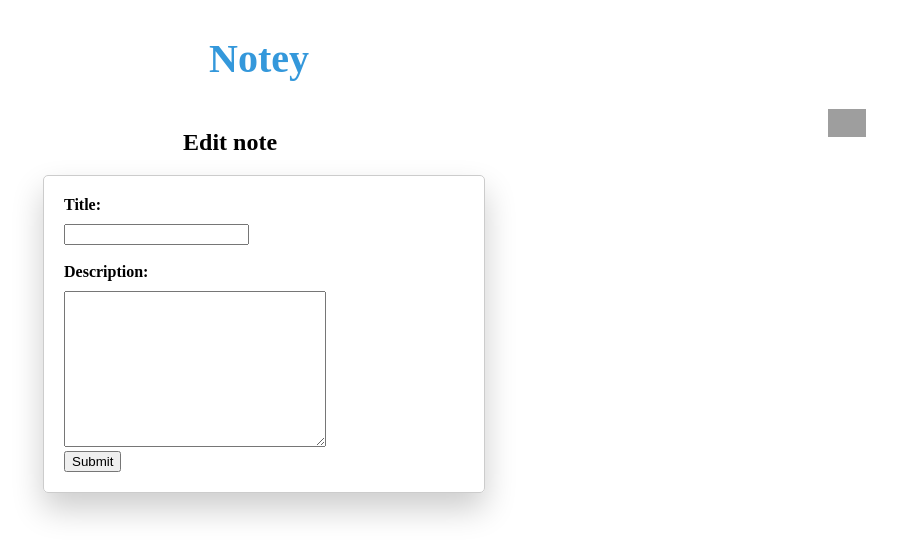
After one commit to markokova/notey, a PHP site: page /pages/edit_note_page.php?categoryId=1 in a window 1280 px wide. The commit adds this page. Shown: the top 559 px of the page, without its empty margins (376-1273 px from the left). Run offline with PHP 8.4, Linux system fonts and the light colour scheme; data that the repository does not hold is empty; grey boxes are pictures that could not be loaded.

Commit message:
add edit functionality

```diff
--- a/css/styles.css
+++ b/css/styles.css
@@ -151,9 +151,8 @@ img{
     margin-right: 30px;
 }
 
-#welcome-message{
+.centered-title{
     text-align: center;
-    margin-left: 5%;
 }
 
 .garbage-image{
--- a/ideaDev.txt
+++ b/ideaDev.txt
@@ -39,3 +39,5 @@ notes:
 -when loging out or submiting forms I don't want to let the user be able to go back with browser back arrow button.
 
 -stop long descriptions from overlaping in note.php page
+
+-limit how much of description is shown and hide the rest, only when it is opened in note.php you can see all(should see)
--- a/index.php
+++ b/index.php
@@ -8,7 +8,7 @@
 </head>
 <body>
     <?php include('header.php');?>
-    <h1 id="welcome-message">Welcome to Notey</h1>
+    <h1 class="centered-title">Welcome to Notey</h1>
     <div class="card-container">
         <?php
         include './phpScripts/get_categories.php';
--- /dev/null
+++ b/pages/edit_note_page.php
@@ -0,0 +1,26 @@
+<!DOCTYPE html>
+<html lang="en">
+<head>
+    <meta charset="UTF-8">
+    <meta name="viewport" content="width=device-width, initial-scale=1.0">
+    <title>Edit Note</title>
+    <link rel="stylesheet" href="../css/styles.css">
+</head>
+<body>
+    <?php include("../header.php")?>
+    <h2 class="centered-title">Edit note</h2>
+    <form action="/phpScripts/edit_note.php" method="POST">
+        <input type="hidden" name="categoryId" value="<?php echo $_GET["categoryId"]; ?>">
+        <input type="hidden" name="category" value="<?php echo $_GET["category"]?>">
+        <input type="hidden" name="title" value="<?php echo $_GET["noteTitle"]?>">
+        <input type="hidden" name="description" value="<?php echo $_GET["noteDescription"]?>">
+        <input type="hidden" name="id" value="<?php echo $_GET["noteId"]?>">
+
+        <label for="title">Title:</label>
+        <input type="text" id="title" name="title" required value="<?php echo $_GET["noteTitle"]?>"><br><br>
+        <label for="description">Description:</label>
+        <textarea name="description" id="description" cols="30" rows="10"><?php echo isset($_GET["noteDescription"]) ? $_GET["noteDescription"] : ''?></textarea><br>
+        <input type="submit" value="Submit">
+    </form>
+</body>
+</html>
--- a/pages/new_note.php
+++ b/pages/new_note.php
@@ -8,7 +8,7 @@
 </head>
 <body>
     <?php include('../header.php');?>
-<h2 id="add-new-note-text">Add a new note</h2>
+<h2 class="centered-title">Add a new note</h2>
     <form action="/phpScripts/save_note.php" method="POST">
         <input type="hidden" name="categoryId" value="<?php echo $_GET["categoryId"]; ?>">
         <input type="hidden" name="category" value="<?php echo $_GET["category"]?>">
--- a/pages/note.php
+++ b/pages/note.php
@@ -15,7 +15,7 @@
             <h2><?php echo $_GET["noteTitle"]; ?></h2>
             <p id="note-description"><?php echo $_GET["noteDescription"]?></p>
             <a href="../phpScripts/delete_note.php?noteId=<?php echo $_GET["noteId"]?>&category=<?php echo $_GET["category"]; ?>&categoryId=<?php echo $_GET["categoryId"];?>"><img src="https://cdn-icons-png.flaticon.com/512/3405/3405244.png" class="garbage-image"></a>
-            <a href="../phpScripts/edit_note.php?noteId=<?php echo $_GET["noteId"] ?>"><img src="https://upload.wikimedia.org/wikipedia/commons/thumb/6/64/Edit_icon_%28the_Noun_Project_30184%29.svg/1024px-Edit_icon_%28the_Noun_Project_30184%29.svg.png" class="garbage-image"></a>
+            <a href="../pages/edit_note_page.php?noteId=<?php echo $_GET["noteId"]?>&noteTitle=<?php echo $_GET["noteTitle"]?>&noteDescription=<?php echo $_GET["noteDescription"]?>&category=<?php echo $_GET["category"]; ?>&categoryId=<?php echo $_GET["categoryId"];?>"><img src="https://upload.wikimedia.org/wikipedia/commons/thumb/6/64/Edit_icon_%28the_Noun_Project_30184%29.svg/1024px-Edit_icon_%28the_Noun_Project_30184%29.svg.png" class="garbage-image"></a>
         </div>
     </div>
 </body>
--- a/pages/notes.php
+++ b/pages/notes.php
@@ -19,7 +19,7 @@
             $categoryName = "Notes";
         }
     ?>
-    <h1><?php echo $categoryName?></h1>
+    <h1 class="centered-title"><?php echo $categoryName?></h1>
     <a href="new_note.php?categoryId=<?php echo $_GET["categoryId"]; ?>&category=<?php echo $categoryName?>"><button class="button" type="button">Add New Note</button></a>
     <div class="note-container">
         <?php if (empty($notes)): ?>
@@ -32,7 +32,7 @@
                         <h3><?php echo $note["title"] . "<br>" ?></h3>
                         <p class="note-description"><?php echo $note["description"]; ?></p>
                         <a href="../phpScripts/delete_note.php?noteId=<?php echo $note["id"]?>&category=<?php echo $_GET["category"]; ?>&categoryId=<?php echo $_GET["categoryId"];?>"><img src="https://cdn-icons-png.flaticon.com/512/3405/3405244.png" class="garbage-image"></a>
-                        <a href="../phpScripts/edit_note.php?noteId=<?php echo $_note["id"] ?>"><img src="https://upload.wikimedia.org/wikipedia/commons/thumb/6/64/Edit_icon_%28the_Noun_Project_30184%29.svg/1024px-Edit_icon_%28the_Noun_Project_30184%29.svg.png" class="garbage-image"></a>
+                        <a href="./edit_note_page.php?noteId=<?php echo $note["id"] ?>&noteTitle=<?php echo $note["title"]?>&noteDescription=<?php echo $note["description"]?>&category=<?php echo $_GET["category"]; ?>&categoryId=<?php echo $_GET["categoryId"];?>"><img src="https://upload.wikimedia.org/wikipedia/commons/thumb/6/64/Edit_icon_%28the_Noun_Project_30184%29.svg/1024px-Edit_icon_%28the_Noun_Project_30184%29.svg.png" class="garbage-image"></a>
                     </a>
                 </div>
 
```
Also changed, not shown: phpScripts/edit_note.php (+26 -0 lines).
